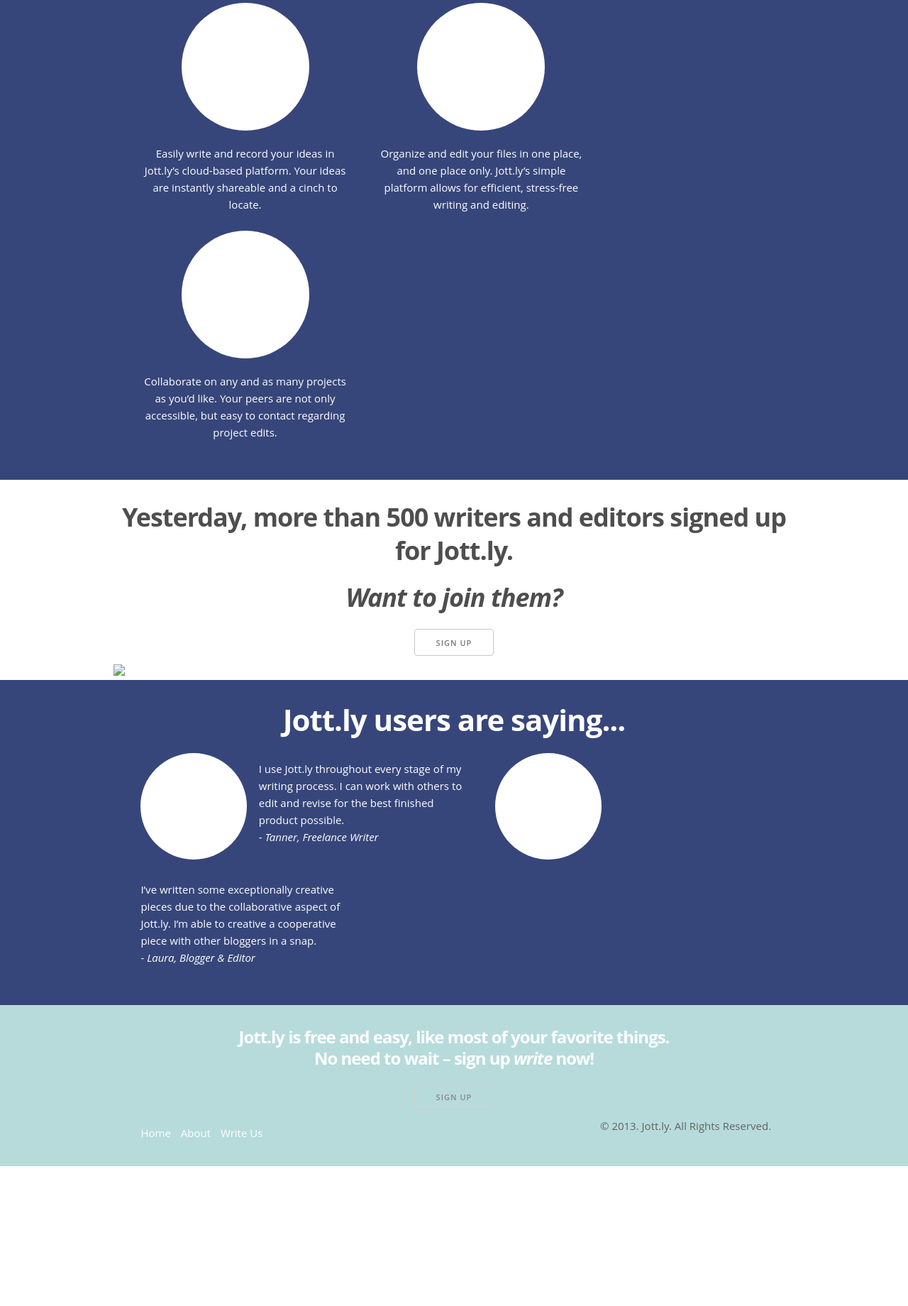
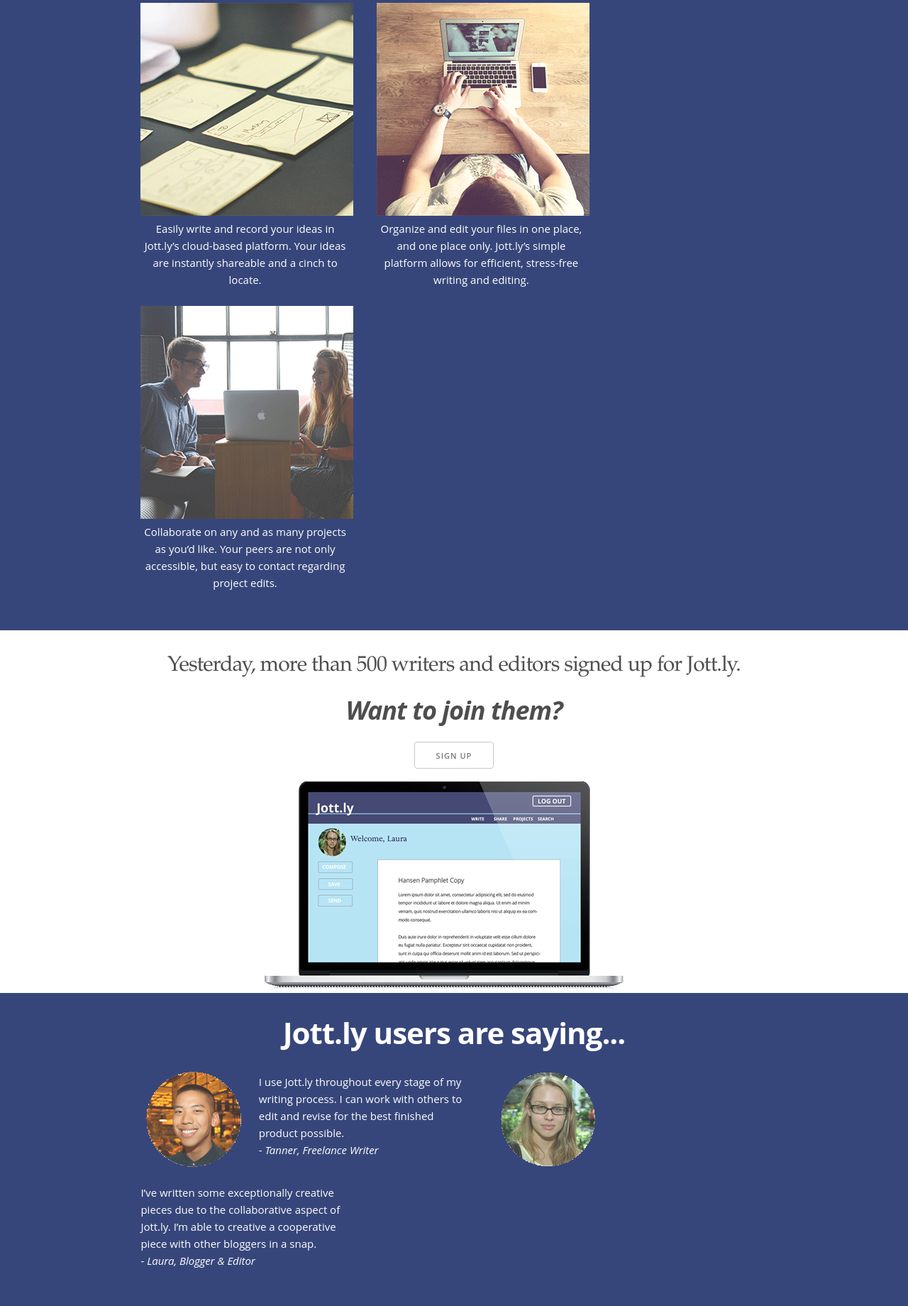
Before and after one commit to mattifie/Official-Jottly, a website: page index.html in a window 1280 px wide. Shown: the part 593-2433 px from the top of the page at 71% size. Before the commit the page ends 2236 px from the top, so only its background shows below. Drawn offline with Linux system fonts and the light colour scheme.

Commit message:
Image Clipping Issues

```diff
--- a/css/style.css
+++ b/css/style.css
@@ -4,7 +4,7 @@
 
 div#header {
   background-color: #99cccc;
-  opacity: .7;
+  background-image: url('../images/MainHeader.png');
   background-size: cover;
   background-position: center-center;
   margin: 0;
@@ -111,6 +111,7 @@
   margin:0 auto 20px;
 }
 
+
 div#marketing_2 {
   margin-top: 30px;
   text-align: center;
@@ -159,8 +160,7 @@
 
 div#footer {
   background-color: #99cccc;
-  opacity: .7;
-  background-size: cover;
+  background-image: url('../images/FooterImage.png')
   background-position: center-center;
   margin: 0;
   text-align: center;
--- a/index.html
+++ b/index.html
@@ -36,7 +36,7 @@
           <div class="container">
               <header class="sixteen columns">
                   <h1 class="logo">
-                      <a href="#"><img src="#"></></a>
+                      <a href="#"><img src="images/logo.png"></></a>
                   </h1>
                   <nav>
                       <ul>
@@ -59,16 +59,17 @@
           <div class="container">
                     <h3>Why Jott.ly?</h3>
                     <div class="one-third column">
-                        <span class="circle"></span>
+                        <img class="clip-me" src="images/feature1.png">
                         <p>Easily write and record your ideas in Jott.ly’s cloud-based platform.  Your ideas are instantly shareable and a cinch to locate.</p>
                     </div>
                     <div class="one-third column">
-                        <span class="circle"></span>
+                          <img class="clip-me" src="images/feature2.png">
+                        </span>
                         <p>Organize and edit your files in one place, and one place only. Jott.ly’s simple platform allows for efficient, stress-free writing and
                         editing.</p>
                     </div>
                     <div class="one-third column">
-                        <span class="circle"></span>
+                        <img class="clip-me" src="images/feature3.png">
                         <p>Collaborate on any and as many projects as you’d like. Your peers are not only accessible, but easy to contact
                         regarding project edits.</p>
                     </div>
@@ -76,12 +77,12 @@
         </div>
         <div id="macbook" class="container">
               <div id="marketing_2">
-                      <h3>Yesterday, more than 500 writers and editors signed up for Jott.ly.</h3>
+                      <h4>Yesterday, more than 500 writers and editors signed up for Jott.ly.</h4>
                       <h3><em>Want to join them?</em></h3>
                       <button>Sign up</button>
               </div>
-              <div id="screengrab">
-                  <img src="#"/>
+              <div id="screengrab" class="six columns offset-by-two">
+                  <img src="images/macbook.png"/>
               </div>
         </div>
         <div id="testimonials">
@@ -90,7 +91,7 @@
                       <h2>Jott.ly users are saying...</h2>
                   </div>
                   <div class="two columns">
-                      <span class="circle"></span>
+                      <img src="images/tanner.png">
                   </div>
                   <div class="four columns">
                       <p>I use Jott.ly throughout every stage of my writing process. I can work with others to edit and revise for the best finished product possible.
@@ -99,7 +100,7 @@
                       </p>
                   </div>
                   <div class="two columns">
-                      <span class="circle"></span>
+                      <img src="images/laura.png">
                   </div>
                   <div class="four columns">
                       <p>I’ve written some exceptionally creative pieces due to the collaborative aspect of Jott.ly. I’m able to creative a cooperative piece with other bloggers in a snap.
```
Also changed, not shown: images/Logo.png, images/MainHeader.png.
